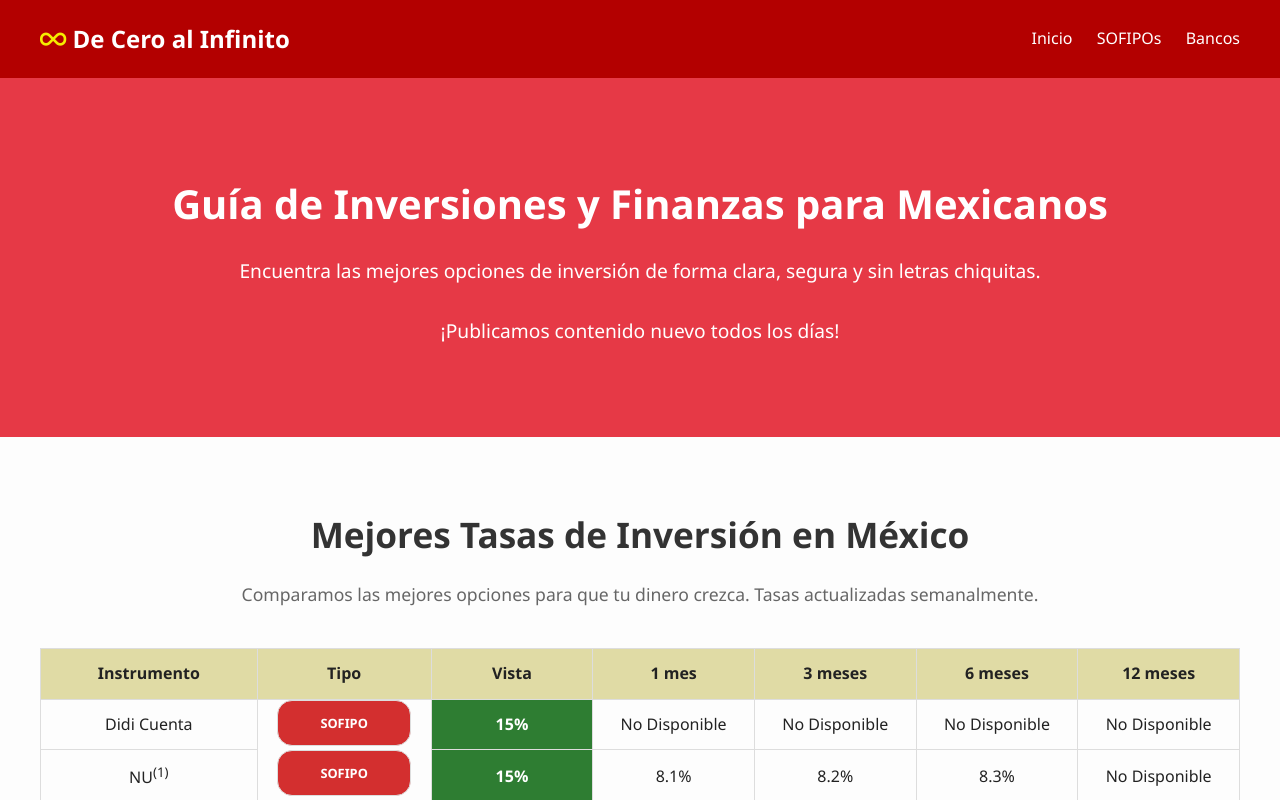
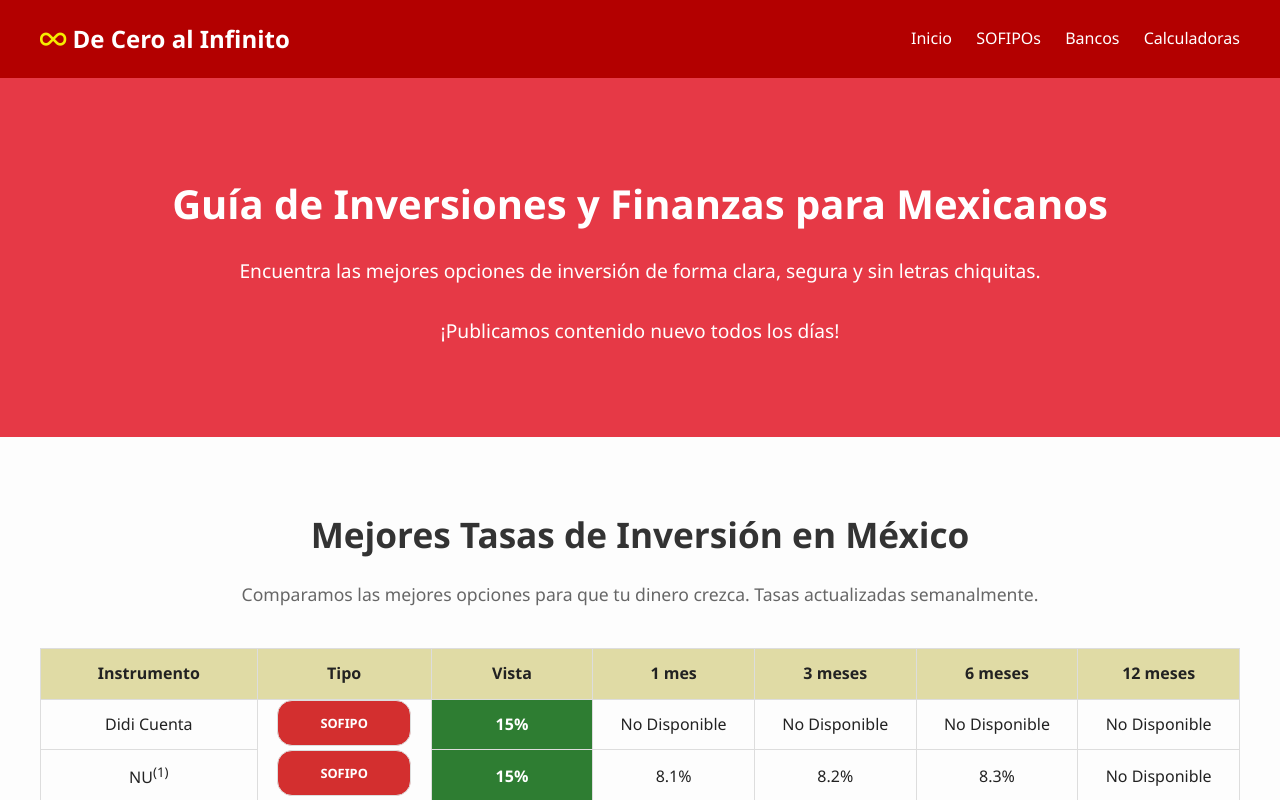
Before and after one commit to iguanopower2/blog-website, a plain HTML site: page index.html in a window 1280 px wide. Shown: the top 800 px of the page. Drawn offline with Linux system fonts and the light colour scheme.

Commit message:
New calculators website added

```diff
--- a/index.html
+++ b/index.html
@@ -28,6 +28,7 @@
         <a href="index.html">Inicio</a>
         <a href="sofipos.html">SOFIPOs</a>
         <a href="bancos.html">Bancos</a>
+        <a href="calculadoras.html">Calculadoras</a>
         </nav>
     </div>
   </header>
```
Also changed, not shown: bancos.html (+1 -0 lines), sofipos.html (+1 -0 lines).
